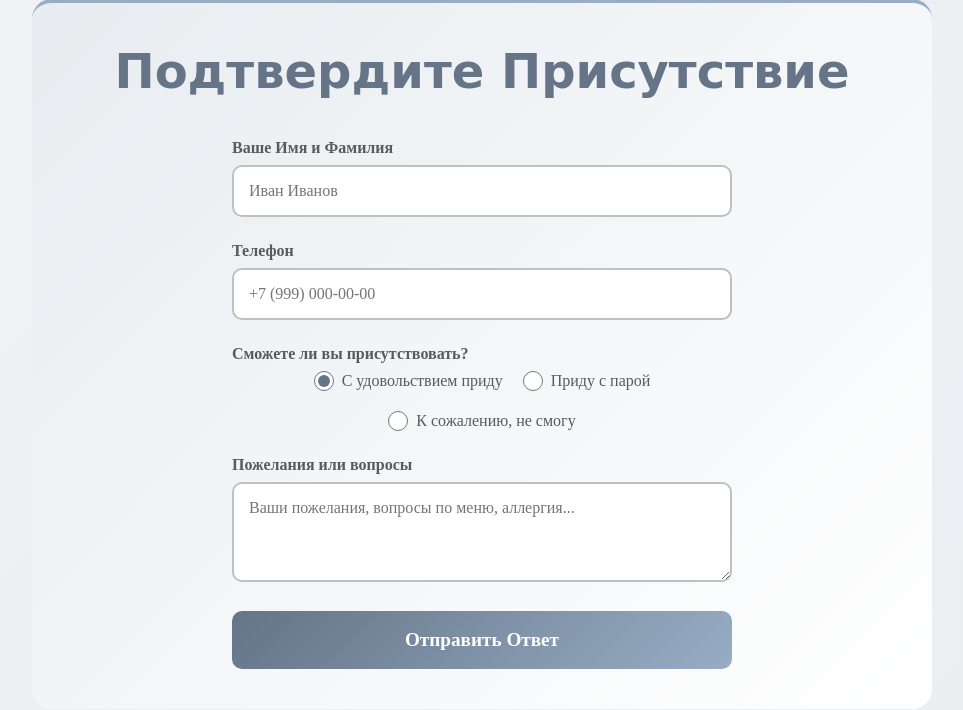
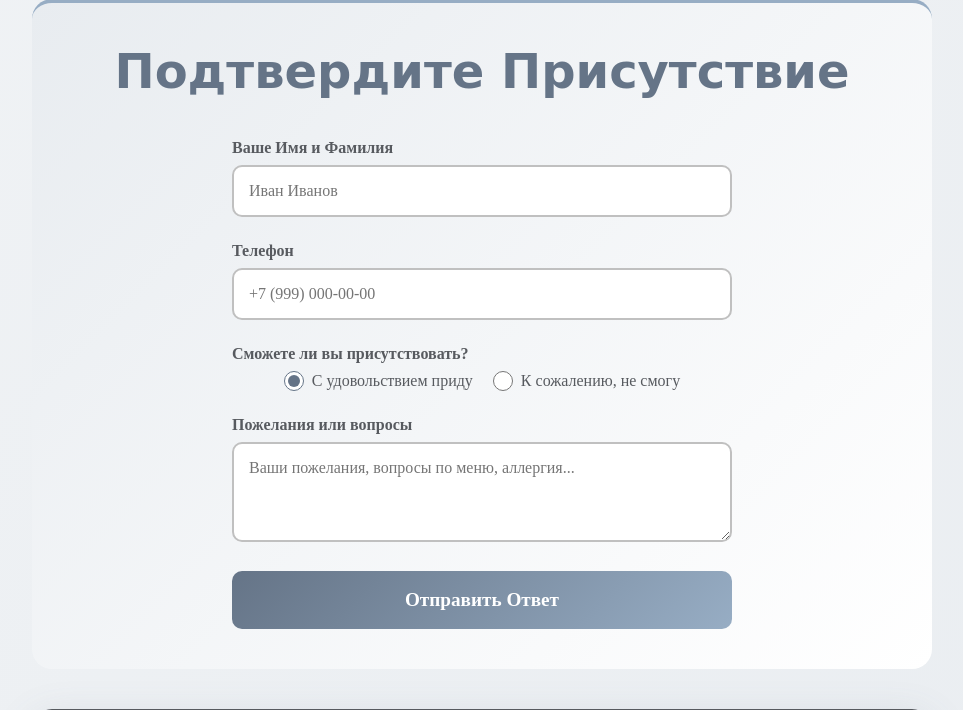
Before and after one commit to Pewala/wedding-website, a Flask app: page / in a window 1280 px wide. Shown: the part 3044-3754 px from the top of the page, without its empty margins (158-1121 px from the left). Run offline with Flask 3, Linux system fonts and the light colour scheme; some web fonts are replaced.

Commit message:
Update index.html

```diff
--- a/templates/index.html
+++ b/templates/index.html
@@ -755,10 +755,6 @@
                                 С удовольствием приду
                             </label>
                             <label class="form-radio">
-                                <input type="radio" name="attendance" value="plus1">
-                                Приду с парой
-                            </label>
-                            <label class="form-radio">
                                 <input type="radio" name="attendance" value="no">
                                 К сожалению, не смогу
                             </label>
@@ -974,6 +970,8 @@
                 if (result.success) {
                     document.getElementById('successModal').classList.add('active');
                     this.reset();
+                    // Сбрасываем radio на значение по умолчанию
+                    document.querySelector('input[name="attendance"][value="yes"]').checked = true;
                 } else {
                     showError(result.message || 'Произошла ошибка при отправке');
                 }
```
